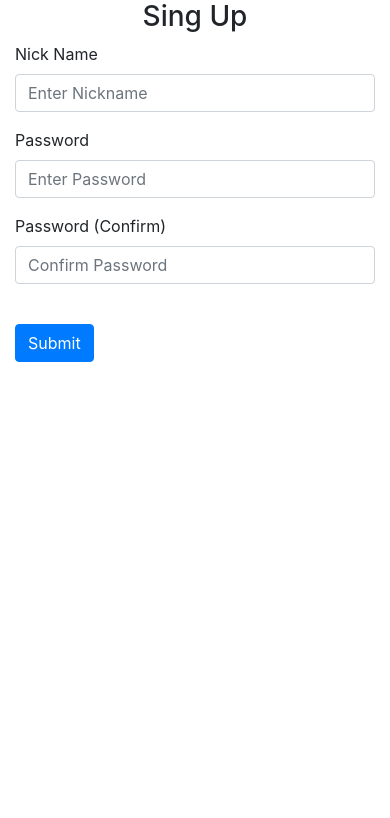
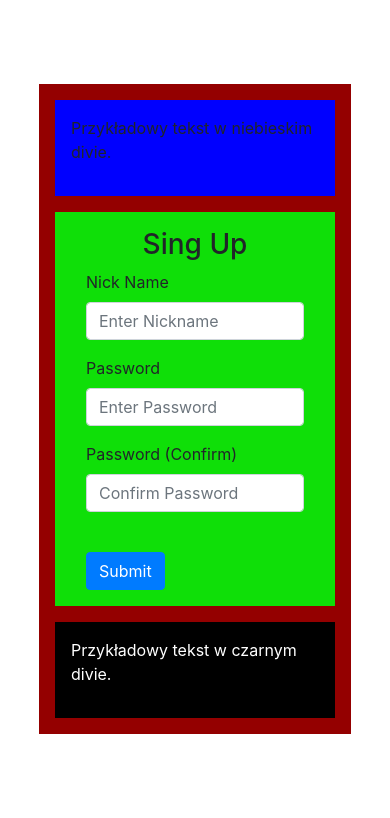
Before and after one commit to miedzygalaktycznygit/website, a Flask app: page /sign-up in a window 390 px wide. Shown: the part 56-874 px from the top of the page. Before the commit the page ends 418 px from the top, so only its background shows below. Run offline with Flask 3, Linux system fonts and the light colour scheme; some libraries are stand-ins or nearby versions.

Commit message:
aktualizacja projektu

```diff
--- /dev/null
+++ b/website/templates/base2.html
@@ -0,0 +1,124 @@
+<!DOCTYPE html>
+<html>
+    <head>
+        <meta charset="utf-8" />
+        <meta name="viewport" content="width=device-width, initial-scale=1" />
+        <link
+            rel="stylesheet"
+            href="https://stackpath.bootstrapcdn.com/bootstrap/4.4.1/css/bootstrap.min.css"
+            integrity="sha384-Vkoo8x4CGsO3+Hhxv8T/Q5PaXtkKtu6ug5TOeNV6gBiFeWPGFN9MuhOf23Q9Ifjh"
+            crossorigin="anonymous"/>
+        <link
+            rel="stylesheet"
+            href="https://stackpath.bootstrapcdn.com/font-awesome/4.7.0/css/font-awesome.min.css"
+            crossorigin="anonymous"/>
+
+        <title>{% block title %} Home {% endblock%}</title>
+    </head>
+    <body>
+        <nav class="navbar navbar-expand-lg navbar-dark bg-dark">
+            <button
+                    class="navbar-toggler"
+                    type="button"
+                    data-toggle="collapse"
+                    data-target="#navbar">
+                <spand class="navbar-toggler-icon"></spand>
+            </button>
+            <div class="collapse navbar-collapse" id="navbar">
+                <div class="navbar-nav">
+                    {% if user.is_authenticated %}
+                    <a class="nav-item nav-link" id="home" href="/">Home</a>
+                    <a class="nav-item nav-link" id="logout" href="/logout">Logout</a>
+                    {% else %}
+                    <a class="nav-item nav-link" id="login" href="/login">Login</a>
+                    <a class="nav-item nav-link" id="signUp" href="/sign-up">Sign Up</a>
+                    {% endif %}
+                </div>
+            </div>
+        </nav>
+
+        {% with messages = get_flashed_messages(with_categories=true) %}
+        {% if messages %}
+            {% for category, message in messages %}
+            {% if category == 'error' %}
+            <div class="alert alert-danger alert-dismissable fade show" role="alert">
+                {{ message }}
+                <button type="button" class="close" data-dismiss="alert">
+                    <span aria-hidden="true">&times;</span>
+                </button>
+            </div>
+            {% else %}
+            <div class="alert alert-success alert-dismissable fade show" role="alert">
+                {{ message }}
+                <button type="button" class="close" data-dismiss="alert">
+                    <span aria-hidden="true">&times;</span>
+                </button>
+            </div>
+            {% endif %}
+            {% endfor %}
+        {% endif %}
+        {% endwith %}
+        <div style="background-color: rgb(148, 0, 0); margin: 10vh 10vw; padding: 1rem; display: flex; flex-wrap: wrap; gap: 1rem;">
+            <!-- Niebieski div -->
+            <div style="background-color: blue; flex: 1; padding: 1rem;">
+                <p>Przykładowy tekst w niebieskim divie.</p>
+            </div>
+
+            <!-- Kontener dla zielonego i czarnego diva -->
+            <div style="flex: 1; display: flex; flex-direction: column; gap: 1rem;">
+                <!-- Zielony div -->
+                <div style="background-color: rgb(15, 223, 8); flex: 7; padding: 1rem;">
+                    <!-- Utrzymanie container w zielonym divie -->
+                    <div class="container">
+                        {% block content %}
+                        {% endblock %}
+                    </div>
+                </div>
+                <!-- Czarny div -->
+                <div style="background-color: black; flex: 3; padding: 1rem; color: white;">
+                    <p>Przykładowy tekst w czarnym divie.</p>
+                </div>
+            </div>
+        </div>
+
+        <style>
+            /* Media queries dla telefonów komórkowych */
+            @media (max-width: 768px) {
+                /* Czerwony div jako pełny ekran */
+                div[style*="background-color: rgb(148, 0, 0)"] {
+                    margin: 5vh 2vw;
+                    flex-direction: column;
+                }
+
+                /* Niebieski div i kontener dla zielonego i czarnego diva jako 100% szerokości */
+                div[style*="background-color: blue"],
+                div[style*="flex-direction: column; gap: 1rem;"] {
+                    flex: 1 0 100%;
+                }
+            }
+        </style>
+
+
+
+        <script
+          src="https://code.jquery.com/jquery-3.2.1.slim.min.js"
+          integrity="sha384-KJ3o2DKtIkvYIK3UENzmM7KCkRr/rE9/Qpg6aAZGJwFDMVNA/GpGFF93hXpG5KkN"
+          crossorigin="anonymous">
+        </script>
+        <script
+          src="https://cdnjs.cloudflare.com/ajax/libs/popper.js/1.12.9/umd/popper.min.js"
+          integrity="sha384-ApNbgh9B+Y1QKtv3Rn7W3mgPxhU9K/ScQsAP7hUibX39j7fakFPskvXusvfa0b4Q"
+          crossorigin="anonymous">
+        </script>
+        <script
+          src="https://maxcdn.bootstrapcdn.com/bootstrap/4.0.0/js/bootstrap.min.js"
+          integrity="sha384-JZR6Spejh4U02d8jOt6vLEHfe/JQGiRRSQQxSfFWpi1MquVdAyjUar5+76PVCmYl"
+          crossorigin="anonymous">
+        </script>
+        <script
+            type="text/javascript"
+            src="{{url_for('static', filename='index.js')}}">
+        </script>
+    </body>
+
+</html>
--- a/website/templates/sign_up.html
+++ b/website/templates/sign_up.html
@@ -1,4 +1,4 @@
-{% extends "base.html" %}
+{% extends "base2.html" %}
 
 {% block title %} Sing Up Page {% endblock %}
 
```
Also changed, not shown: base2.html (added), instance/database.db.
